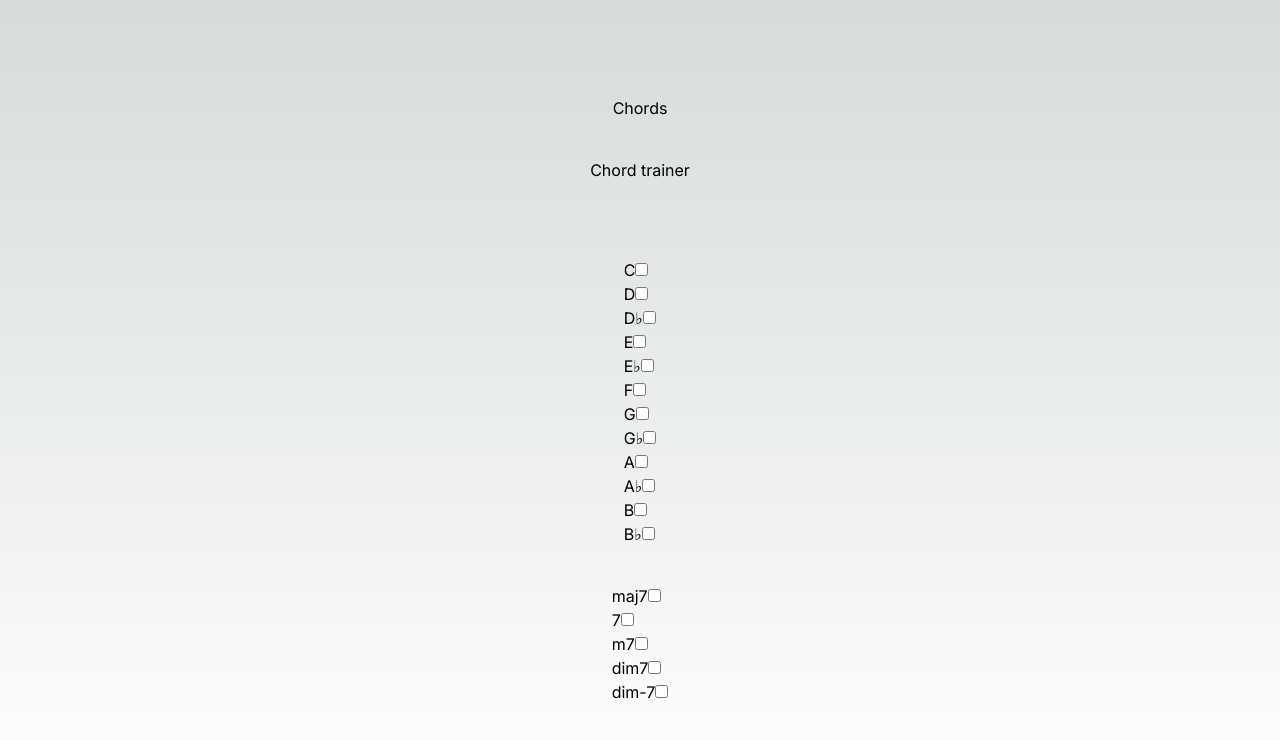
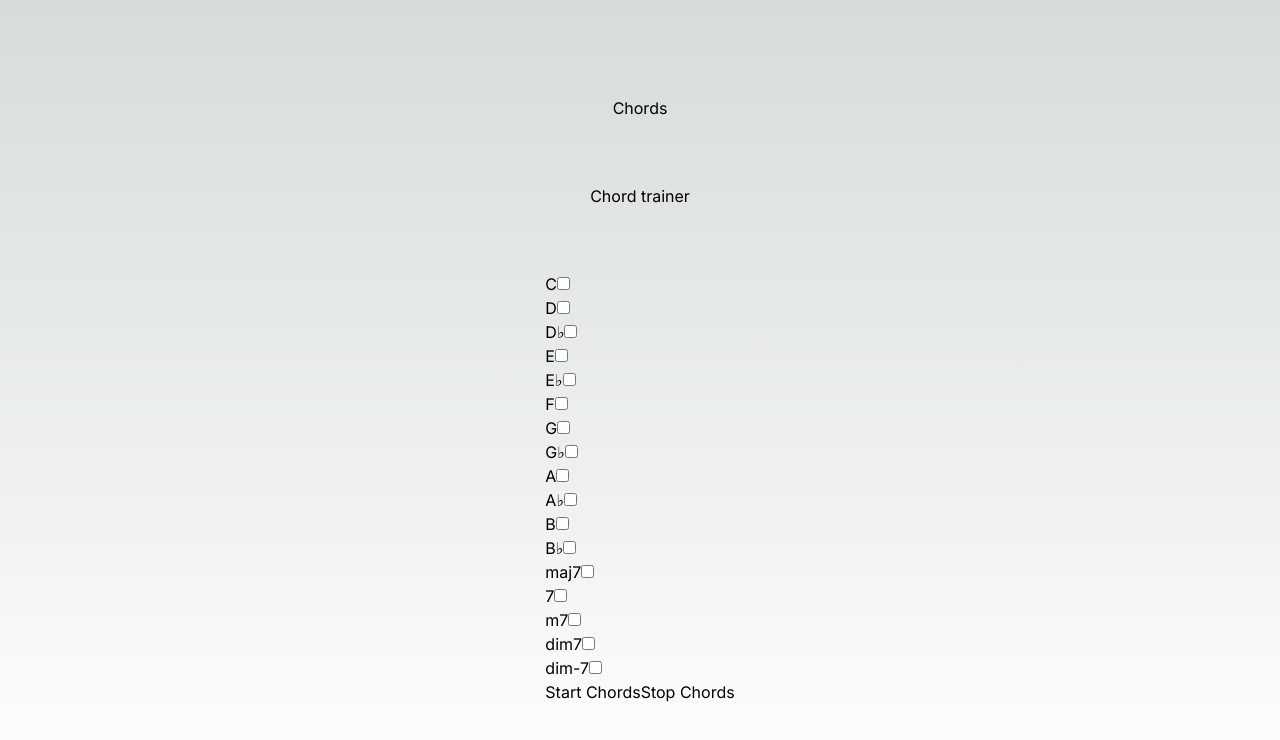
Before and after one commit to jstout38/Chord-Trainer, a Next.js app: page / in a window 1280 px wide. Shown: the top 740 px of the page. Built offline with nearby package versions, Linux system fonts and the light colour scheme.

Commit message:
made chord interval

```diff
--- a/app/page.tsx
+++ b/app/page.tsx
@@ -1,7 +1,7 @@
 'use client'
 
 import Image from 'next/image'
-import { useState, useEffect } from 'react';
+import { useState, useEffect, useRef } from 'react';
 
 type chordSettingsType = {
   keys: [string, boolean][],
@@ -27,8 +27,29 @@ export default function Home() {
 
   const [ chordList, setChordList ] = useState<string[]>([]);
 
+  const [ currentChord, setCurrentChord ] = useState('');
 
-  function updateChordList() {
+  const [ chordsStarted, setChordsStarted ] = useState(false);
+
+
+  // function updateChordList() {
+  //   var updatedChords = [];
+  //   for (var i=0; i < chordState.chords.length; i++) {
+  //     for (var j = 0; j < chordState.keys.length; j++) {
+  //       if (chordState.keys[j][1]) {
+  //         var newChord = chordState.keys[j][0];
+  //         if (chordState.chords[i][1]) {
+  //           newChord += chordState.chords[i][0];
+  //           updatedChords.push(newChord)
+  //         }
+
+  //       }
+  //     }
+  //   }
+  //   setChordList(updatedChords);
+  // }
+
+  useEffect(() => {
       var updatedChords = [];
       for (var i=0; i < chordState.chords.length; i++) {
         for (var j = 0; j < chordState.keys.length; j++) {
@@ -43,9 +64,11 @@ export default function Home() {
         }
       }
       setChordList(updatedChords);
-  }
+  }, [chordState]);
 
-  function handleClickKeys (event: React.ChangeEvent, position: number) {
+
+
+  const handleClickKeys = async (event: React.ChangeEvent, position: number) => {
     const updatedChordState : [string, boolean][] = chordState.keys.map((item, index) =>
       [item[0], index === position ? !item[1] : item[1]]
     );
@@ -53,12 +76,11 @@ export default function Home() {
     setChordState({
       ...chordState,
       keys: updatedChordState,
-    });
+      })
 
-    updateChordList();
   }
 
-  function handleClickChords (event: React.ChangeEvent, position: number) {
+  const handleClickChords = async (event: React.ChangeEvent, position: number) => {
     const updatedChordState : [string, boolean][] = chordState.chords.map((item, index) =>
       [item[0], index === position ? !item[1] : item[1]]
     );
@@ -68,14 +90,27 @@ export default function Home() {
       chords: updatedChordState,
     })
 
-    updateChordList();
+  }
+
+  const chordIntervalRef = useRef<NodeJS.Timeout | null>(null);
+
+  const startChords = async (event: React.MouseEvent<HTMLButtonElement>) => {
+      chordIntervalRef.current = setInterval(() => {
+        var chordIndex = Math.floor(Math.random() * chordList.length);
+        setCurrentChord(chordList[chordIndex]);
+      }, 1000);
+  }
+
+  const stopChords = async (event: React.MouseEvent<HTMLButtonElement>) => {
+    clearInterval(chordIntervalRef.current as NodeJS.Timeout);
+    chordIntervalRef.current = null;
   }
 
   return (
     <main className="flex min-h-screen flex-col items-center justify-between p-24">
       <div>Chords</div>
       <div>Chord trainer</div>
-      <div>{chordList}</div>
+      {currentChord}
       <div>
         {chordState.keys.map((entry, index) => {
           var label = entry[0];
@@ -88,8 +123,7 @@ export default function Home() {
           );
           })
         }
-      </div>
-      <div>
+
         {chordState.chords.map((entry, index) => {
           var label = entry[0];
           var isChecked = entry[1];
@@ -101,7 +135,11 @@ export default function Home() {
           );
           })
         }
+
+        <button onClick={startChords}>Start Chords</button>
+        <button onClick={stopChords}>Stop Chords</button>
       </div>
+
     </main>
   )
 }
```
Lines whose indentation alone changed are shown as unchanged.
